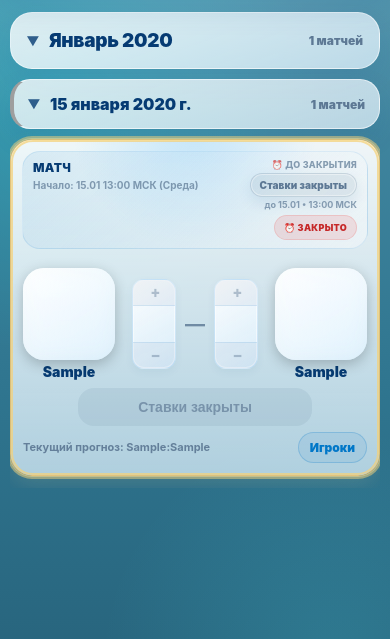
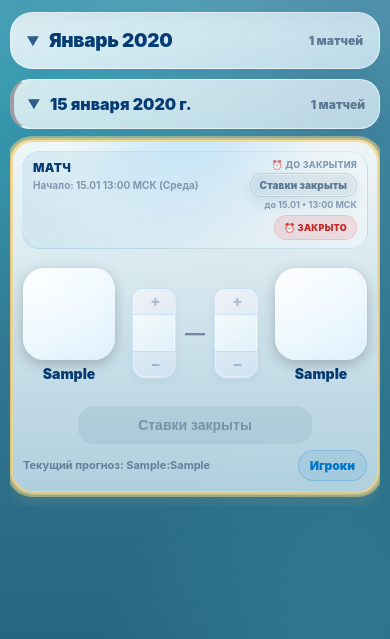
Before and after one commit to mmaximm2017-netizen/football-totalizator, a Flask app: page / in a window 390 px wide. Shown: the part 47-686 px from the top of the page. Run offline with Flask 3, Linux system fonts and the light colour scheme; a user stored in the database is signed in; a database or web service that is not in the repository returns one stand-in record (values such as "Sample title"); data that the repository does not hold is empty; parts of the project's set-up code (start-up, migrations or seed data) failed here and were passed over; some libraries are stand-ins or nearby versions.

Commit message:
Stabilize team blocks in match cards

```diff
--- a/templates/index.html
+++ b/templates/index.html
@@ -448,8 +448,14 @@
         flex-direction: column;
         align-items: center;
         justify-content: flex-start;
-        gap: 4px;
+        gap: 6px;
         min-width: 0;
+    }
+
+    .match-card-v2:not(.finished) .team-v2 {
+        display: grid;
+        grid-template-rows: auto minmax(34px, auto);
+        align-content: start;
     }
 
     .match-card-v2:not(.finished) .teams-center > .team-v2:first-child {
@@ -458,6 +464,10 @@
 
     .match-card-v2:not(.finished) .teams-center > .team-v2:last-child {
         justify-self: end;
+    }
+
+    .match-card-v2:not(.finished) .teams-center > .team-v2 > .team-logo-v2 {
+        justify-self: center;
     }
 
 .team-logo-v2 {
@@ -500,9 +510,20 @@
         text-align: center;
         font-size: 16px;
         font-weight: 950;
-        line-height: 1.2;
+        line-height: 1.18;
         white-space: normal;
         overflow-wrap: break-word;
+    }
+
+    .match-card-v2:not(.finished) .team-name-v2 {
+        display: -webkit-box;
+        -webkit-box-orient: vertical;
+        -webkit-line-clamp: 2;
+        line-clamp: 2;
+        overflow: hidden;
+        min-height: calc(1.18em * 2);
+        max-height: calc(1.18em * 2);
+        align-self: stretch;
     }
 
     .vs-badge {
@@ -1141,6 +1162,15 @@
             max-width: 104px;
         }
 
+        .match-card-v2:not(.finished) .team-v2 {
+            grid-template-rows: auto minmax(32px, auto);
+        }
+
+        .match-card-v2:not(.finished) .team-name-v2 {
+            min-height: calc(1.18em * 2);
+            max-height: calc(1.18em * 2);
+        }
+
         .vs-badge {
             width: 58px;
             height: 44px;
```
